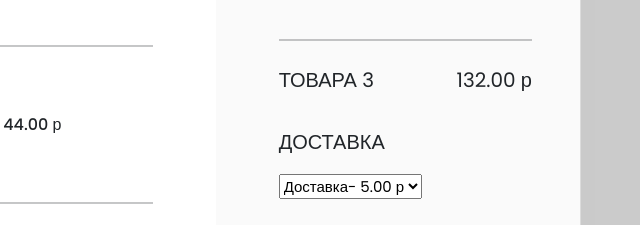
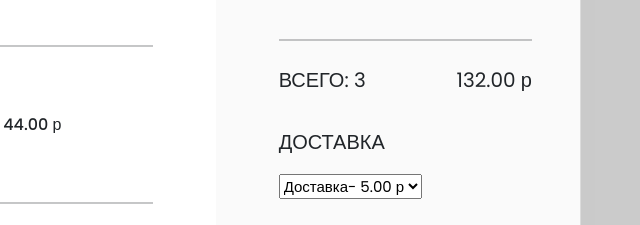
Before and after one commit to Dewered/SEO-Learning, a plain HTML site: page cart.html in a window 1280 px wide. Shown: the part 222-447 px from the top of the page, 614-1254 px from the left. Drawn offline with nearby package versions, Linux system fonts and the light colour scheme.

Commit message:
Add files via upload

```diff
--- a/cart.html
+++ b/cart.html
@@ -263,7 +263,7 @@
                       <hr class="my-4" />
 
                       <div class="d-flex justify-content-between mb-4">
-                        <h5 class="text-uppercase">Товара 3</h5>
+                        <h5 class="text-uppercase">Всего: 3</h5>
                         <h5>132.00 р</h5>
                       </div>
 
```
